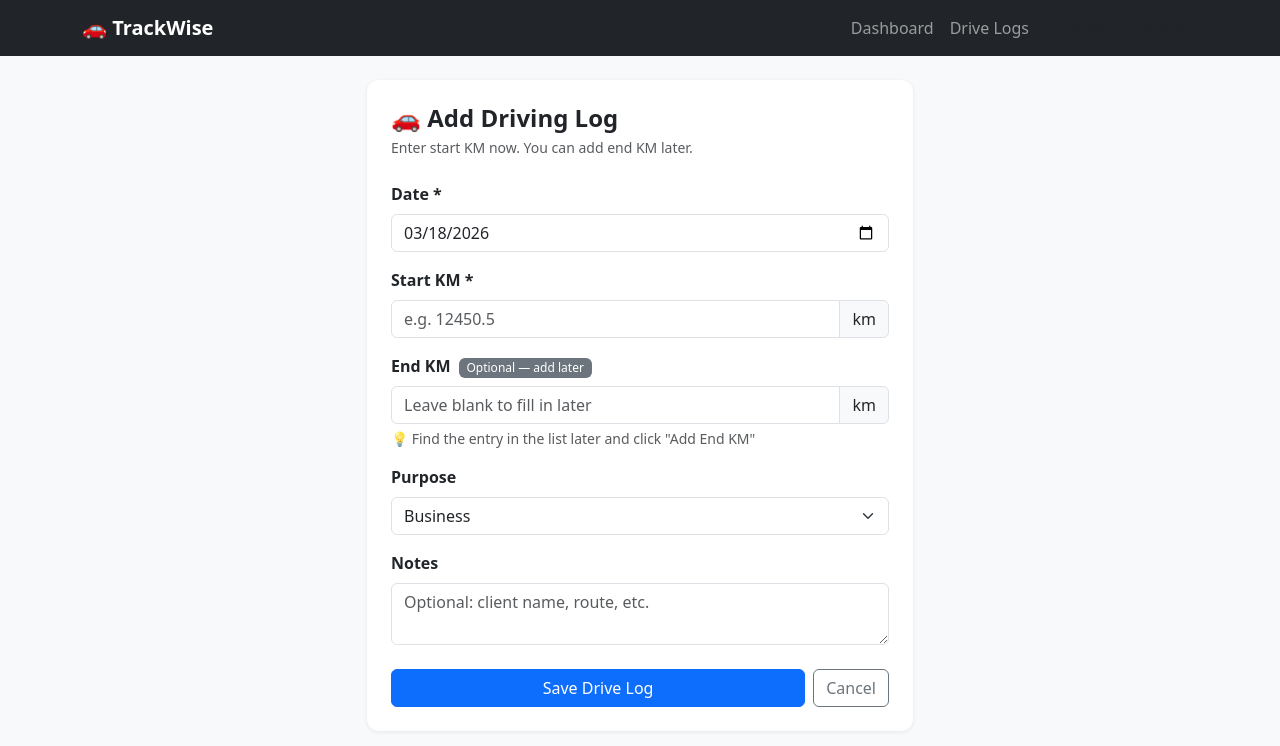
After one commit to riteshparmar17/trackwise, a Flask app: page /drives/add in a window 1280 px wide. The commit adds this page. Shown: the top 746 px of the page. Run offline with Flask 3, Linux system fonts and the light colour scheme.

Commit message:
DriveLog model — create, read, update end_km, delete, monthly aggregate

```diff
--- a/app/__init__.py
+++ b/app/__init__.py
@@ -8,6 +8,9 @@ def create_app(config_class=Config):
     os.makedirs(app.config['UPLOAD_FOLDER'], exist_ok=True)
 
     from .routes.main import main_bp
+    from .routes.drives import drives_bp
+
     app.register_blueprint(main_bp)
+    app.register_blueprint(drives_bp, url_prefix='/drives')
 
     return app
--- a/app/config.py
+++ b/app/config.py
@@ -4,6 +4,7 @@ load_dotenv()
 
 class Config:
     SECRET_KEY    = os.environ.get('SECRET_KEY', 'tracking-trackwise-app-dev-secret-key')
+    MONGO_DBNAME = os.environ.get('MONGO_DBNAME', 'trackwise')
     MONGO_URI     = os.environ.get('MONGO_URI', 'mongodb://localhost/trackwise')
     UPLOAD_FOLDER = os.path.join(os.path.dirname(__file__), 'static', 'uploads')
     MAX_CONTENT_LENGTH = int(os.environ.get('MAX_UPLOAD_MB', 5)) * 1024 * 1024
--- a/app/models/__init__.py
+++ b/app/models/__init__.py
@@ -2,7 +2,8 @@ from pymongo import MongoClient
 from flask import current_app, g
 
 def get_db():
+    """Return MongoDB database for this request context."""
     if 'db' not in g:
         client = MongoClient(current_app.config['MONGO_URI'])
-        g.db = client.get_database()
+        g.db = client[current_app.config['MONGO_DBNAME']]
     return g.db
--- /dev/null
+++ b/app/models/drive_log.py
@@ -0,0 +1,75 @@
+from datetime import datetime, timezone, date as date_type
+from bson import ObjectId
+from . import get_db
+
+PURPOSES = ['Business', 'Personal', 'Medical', 'Volunteer', 'Other']
+
+def col():
+    return get_db().drive_logs
+
+def create_drive(data: dict) -> str:
+    doc = {
+        'log_date':   data['log_date'],           # string 'YYYY-MM-DD'
+        'start_km':   float(data['start_km']),
+        'end_km':     float(data['end_km']) if data.get('end_km') else None,
+        'purpose':    data.get('purpose', 'Business'),
+        'notes':      data.get('notes', '').strip(),
+        'created_at': datetime.now(timezone.utc),
+        'updated_at': datetime.now(timezone.utc),
+    }
+    return str(col().insert_one(doc).inserted_id)
+
+def get_all_drives(start_date: str | None = None, end_date: str | None = None) -> list:
+    q: dict = {}
+    if start_date:
+        q['log_date'] = {'$gte': start_date}
+    if end_date:
+        q.setdefault('log_date', {})['$lte'] = end_date
+    drives = list(col().find(q).sort('log_date', -1))
+    for d in drives:
+        d['_id'] = str(d['_id'])
+        if d.get('end_km') is not None and d.get('start_km') is not None:
+            d['distance_km'] = round(d['end_km'] - d['start_km'], 2)
+        else:
+            d['distance_km'] = None
+    return drives
+
+def get_drive_by_id(drive_id: str) -> dict | None:
+    doc = col().find_one({'_id': ObjectId(drive_id)})
+    if doc:
+        doc['_id'] = str(doc['_id'])
+        if doc.get('end_km') is not None:
+            doc['distance_km'] = round(doc['end_km'] - doc['start_km'], 2)
+        else:
+            doc['distance_km'] = None
+    return doc
+
+def update_drive(drive_id: str, data: dict) -> None:
+    updates: dict = {'updated_at': datetime.now(timezone.utc)}
+    if data.get('end_km'):
+        updates['end_km'] = float(data['end_km'])
+    if data.get('purpose'):
+        updates['purpose'] = data['purpose']
+    if 'notes' in data:
+        updates['notes'] = data['notes'].strip()
+    col().update_one({'_id': ObjectId(drive_id)}, {'$set': updates})
+
+def delete_drive(drive_id: str) -> None:
+    col().delete_one({'_id': ObjectId(drive_id)})
+
+def get_monthly_summary() -> list:
+    pipeline = [
+        {'$match': {'end_km': {'$ne': None}}},
+        {'$addFields': {
+            'year':  {'$substr': ['$log_date', 0, 4]},
+            'month': {'$substr': ['$log_date', 5, 2]},
+            'km':    {'$subtract': ['$end_km', '$start_km']}
+        }},
+        {'$group': {
+            '_id': {'year': '$year', 'month': '$month'},
+            'total_km': {'$sum': '$km'},
+            'trips':    {'$sum': 1}
+        }},
+        {'$sort': {'_id.year': 1, '_id.month': 1}}
+    ]
+    return list(get_db().drive_logs.aggregate(pipeline))
--- /dev/null
+++ b/app/routes/drives.py
@@ -0,0 +1,58 @@
+from flask import Blueprint, render_template, request, redirect, url_for, flash
+from app.models.drive_log import (
+    create_drive, get_all_drives, get_drive_by_id, update_drive,
+    delete_drive, PURPOSES
+)
+
+drives_bp = Blueprint('drives', __name__)
+
+@drives_bp.route('/')
+def list_drives():
+    start  = request.args.get('start_date', '')
+    end    = request.args.get('end_date', '')
+    drives = get_all_drives(start or None, end or None)
+    total_km = sum(d['distance_km'] for d in drives if d.get('distance_km'))
+    return render_template('drives/list.html',
+        drives=drives, total_km=round(total_km, 1),
+        start_date=start, end_date=end)
+
+@drives_bp.route('/add', methods=['GET', 'POST'])
+def add_drive():
+    if request.method == 'POST':
+        if not request.form.get('log_date') or not request.form.get('start_km'):
+            flash('Date and Start KM are required.', 'danger')
+            return render_template('drives/add.html',
+                purposes=PURPOSES, form=request.form)
+        end_km   = request.form.get('end_km')
+        start_km = float(request.form['start_km'])
+        if end_km and float(end_km) <= start_km:
+            flash('End KM must be greater than Start KM.', 'danger')
+            return render_template('drives/add.html',
+                purposes=PURPOSES, form=request.form)
+        create_drive(request.form)
+        flash('Drive log saved! ✅', 'success')
+        return redirect(url_for('drives.list_drives'))
+    return render_template('drives/add.html', purposes=PURPOSES, form={})
+
+@drives_bp.route('/edit/<drive_id>', methods=['GET', 'POST'])
+def edit_drive(drive_id):
+    drive = get_drive_by_id(drive_id)
+    if not drive:
+        flash('Drive log not found.', 'danger')
+        return redirect(url_for('drives.list_drives'))
+    if request.method == 'POST':
+        end_km = request.form.get('end_km')
+        if end_km and float(end_km) <= drive['start_km']:
+            flash('End KM must be greater than Start KM.', 'danger')
+            return render_template('drives/edit.html',
+                drive=drive, purposes=PURPOSES)
+        update_drive(drive_id, request.form)
+        flash('Drive log updated! ✅', 'success')
+        return redirect(url_for('drives.list_drives'))
+    return render_template('drives/edit.html', drive=drive, purposes=PURPOSES)
+
+@drives_bp.route('/delete/<drive_id>', methods=['POST'])
+def delete_drive_entry(drive_id):
+    delete_drive(drive_id)
+    flash('Drive log deleted.', 'info')
+    return redirect(url_for('drives.list_drives'))
--- a/app/templates/base.html
+++ b/app/templates/base.html
@@ -25,13 +25,13 @@
           <a class="nav-link" href="{{ url_for('main.dashboard') }}">Dashboard</a>
         </li>
         <li class="nav-item">
-          <a class="nav-link" href="#">Drive Logs</a>
+          <a class="nav-link" href="{{ url_for('drives.list_drives') }}">Drive Logs</a>
         </li>
         <li class="nav-item">
-          <a class="nav-link" href="#">Expenses</a>
+          <a class="nav-link disabled text-muted" href="#">Expenses</a>
         </li>
         <li class="nav-item">
-          <a class="nav-link" href="#">Reports</a>
+          <a class="nav-link disabled text-muted" href="#">Reports</a>
         </li>
       </ul>
     </div>
--- a/app/templates/dashboard.html
+++ b/app/templates/dashboard.html
@@ -35,12 +35,12 @@
 <!-- Action buttons -->
 <div class="row g-3 mb-4">
   <div class="col-12 col-sm-6">
-    <a href="#" class="btn btn-primary w-100 py-3 fs-5">
+    <a href="{{ url_for('drives.add_drive') }}" class="btn btn-primary w-100 py-3 fs-5">
       🚗 Add Driving Log
     </a>
   </div>
   <div class="col-12 col-sm-6">
-    <a href="#" class="btn btn-success w-100 py-3 fs-5">
+    <a href="#" class="btn btn-success w-100 py-3 fs-5 disabled">
       💰 Add Expense
     </a>
   </div>
--- /dev/null
+++ b/app/templates/drives/add.html
@@ -0,0 +1,97 @@
+{% extends 'base.html' %}
+{% block title %}Add Drive Log · TrackWise{% endblock %}
+{% block content %}
+<div class="row justify-content-center">
+ <div class="col-md-6">
+  <div class="card p-4">
+    <h2 class="h4 fw-bold mb-1">🚗 Add Driving Log</h2>
+    <p class="text-muted small mb-4">
+      Enter start KM now. You can add end KM later.
+    </p>
+    <form method="POST">
+
+      <div class="mb-3">
+        <label class="form-label fw-semibold">Date *</label>
+        <input type="date" class="form-control" name="log_date"
+               value="{{ form.get('log_date', '') }}" required>
+      </div>
+
+      <div class="mb-3">
+        <label class="form-label fw-semibold">Start KM *</label>
+        <div class="input-group">
+          <input type="number" class="form-control" name="start_km" id="start_km"
+                 step="0.1" min="0" placeholder="e.g. 12450.5"
+                 value="{{ form.get('start_km', '') }}" required>
+          <span class="input-group-text">km</span>
+        </div>
+      </div>
+
+      <div class="mb-3">
+        <label class="form-label fw-semibold">
+          End KM
+          <span class="badge bg-secondary fw-normal ms-1">Optional — add later</span>
+        </label>
+        <div class="input-group">
+          <input type="number" class="form-control" name="end_km" id="end_km"
+                 step="0.1" min="0" placeholder="Leave blank to fill in later"
+                 value="{{ form.get('end_km', '') }}">
+          <span class="input-group-text">km</span>
+        </div>
+        <div class="form-text">
+          💡 Find the entry in the list later and click "Add End KM"
+        </div>
+      </div>
+
+      <div id="distPreview" class="alert alert-info py-2 mb-3 d-none">
+        Distance: <strong id="distVal">—</strong>
+      </div>
+
+      <div class="mb-3">
+        <label class="form-label fw-semibold">Purpose</label>
+        <select class="form-select" name="purpose">
+          {% for p in purposes %}
+          <option value="{{ p }}"
+            {{ 'selected' if form.get('purpose', 'Business') == p }}>{{ p }}</option>
+          {% endfor %}
+        </select>
+      </div>
+
+      <div class="mb-4">
+        <label class="form-label fw-semibold">Notes</label>
+        <textarea class="form-control" name="notes" rows="2"
+          placeholder="Optional: client name, route, etc.">{{ form.get('notes','') }}</textarea>
+      </div>
+
+      <div class="d-flex gap-2">
+        <button type="submit" class="btn btn-primary flex-fill">Save Drive Log</button>
+        <a href="{{ url_for('drives.list_drives') }}"
+           class="btn btn-outline-secondary">Cancel</a>
+      </div>
+    </form>
+  </div>
+ </div>
+</div>
+{% endblock %}
+
+{% block extra_js %}
+<script>
+const s = document.getElementById('start_km');
+const e = document.getElementById('end_km');
+const p = document.getElementById('distPreview');
+const v = document.getElementById('distVal');
+function calc() {
+  const sv = parseFloat(s.value), ev = parseFloat(e.value);
+  if (!isNaN(sv) && !isNaN(ev) && ev > sv) {
+    v.textContent = (ev - sv).toFixed(1) + ' km';
+    p.classList.remove('d-none');
+  } else {
+    p.classList.add('d-none');
+  }
+}
+s.addEventListener('input', calc);
+e.addEventListener('input', calc);
+// Set today's date as default
+const df = document.querySelector('[name=log_date]');
+if (!df.value) df.value = new Date().toISOString().split('T')[0];
+</script>
+{% endblock %}
```
Also changed, not shown: app/routes/main.py (+10 -6 lines), app/templates/drives/edit.html (added, +83 -0 lines), app/templates/drives/list.html (added, +86 -0 lines).
